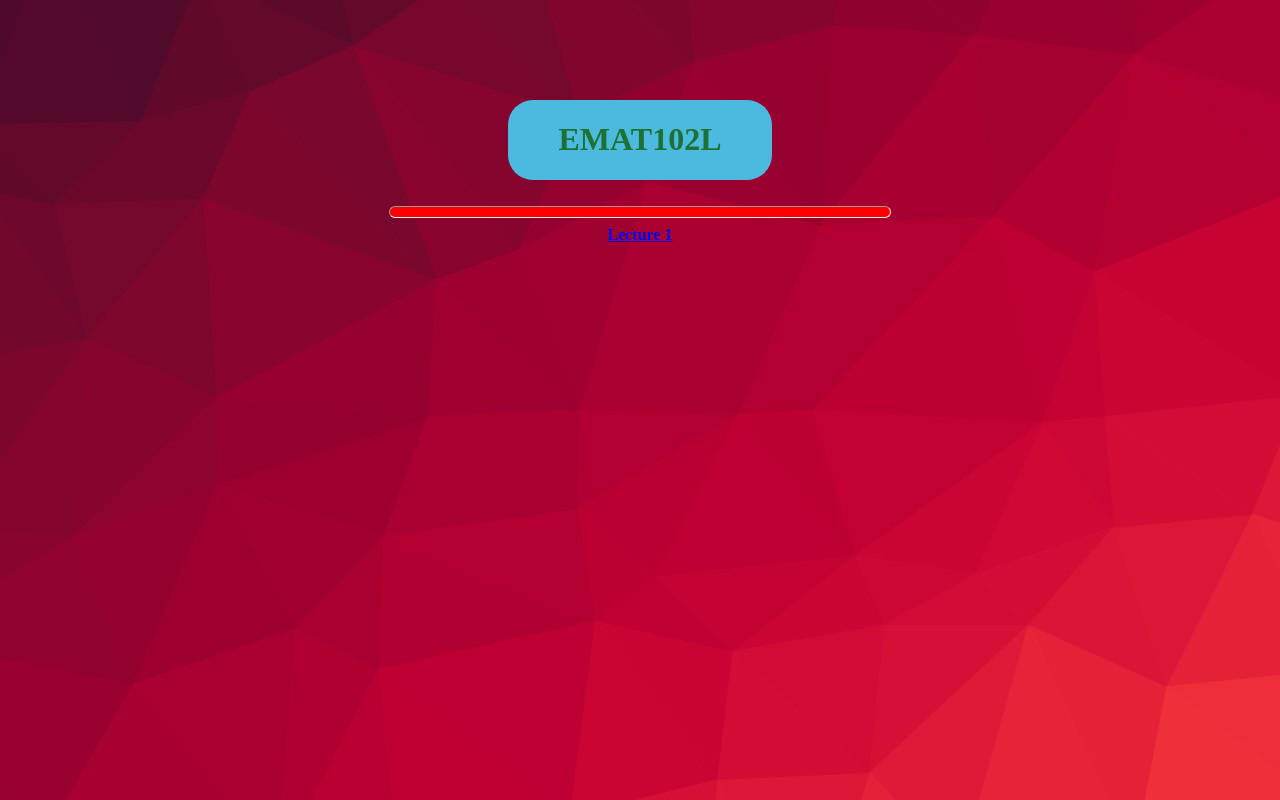
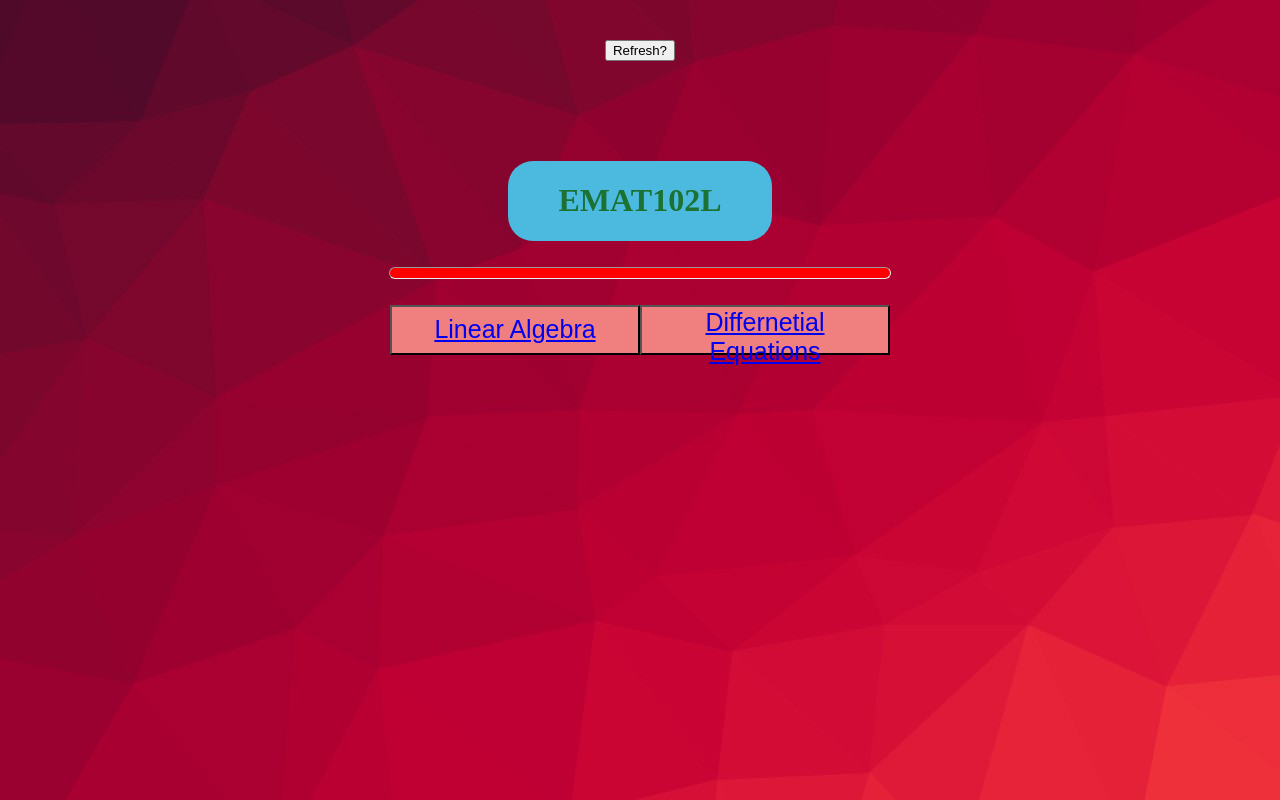
Before and after one commit to GuptajiRocks/EMAT102L, a plain HTML site: page index.html in a window 1280 px wide. Drawn offline with Linux system fonts and the light colour scheme.

Commit message:
lan page button
added

```diff
--- a/index.html
+++ b/index.html
@@ -6,12 +6,19 @@
         <link rel="icon" href="unnamed.svg">
     </head>
     <body>
+      <div class="bcenter"><button onclick="window.location.reload()">Refresh?</button></div>
       <div class="header1"><h1>EMAT102L</h1></div>
       <br>
       <hr>
-      <div class="container">
-        <div class="center"><a href="lec1.html"><b>Lecture 1</b></a></div>
+      <br>
+
+      <div class="center">
+        <!--<a href="lec1.html"><b>Lecture 1</b></a>-->
+        <button type="button" class="b1"><a href="linlan.html">Linear Algebra</a></button>
+        <br>
+        <button type="button" class="b1"><a href="ordiff.html">Differnetial Equations</a></button>
       </div>
+
 
     </body>
 </html>
--- a/style.css
+++ b/style.css
@@ -2,9 +2,6 @@ body{
     background-color: aqua;
     background-attachment:scroll;
     background-image: url("bg.jpg");
-}
-.container{
-    color: magenta;
 }
 h1{
     text-align: center;
@@ -29,4 +26,22 @@ hr{
 .center{
     display: flex;
     justify-content: center;
+    align-items: center;
 }
+.b1{
+    background-color: lightcoral;
+    display:block;
+    height: 50px;
+    width: 250px;
+    font-size: 25px;
+    border-radius: 25 px;
+}
+.b1:hover{
+    background-color: white;
+
+}
+.bcenter{
+    margin-top: 40px;
+    display: flex;
+    justify-content: center;
+}
```
Also changed, not shown: linlan.html (added).
